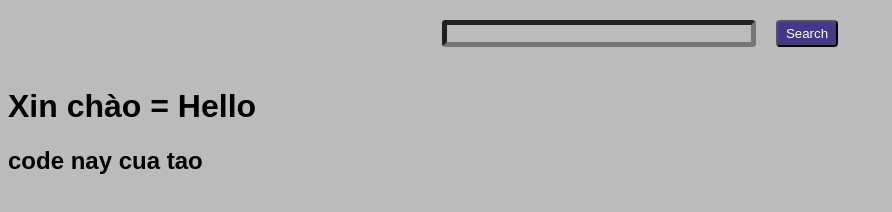
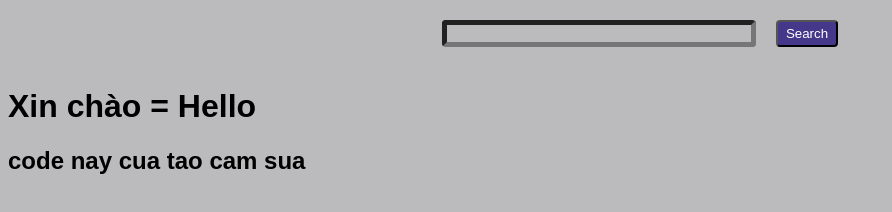
Before and after one commit to thienhuong151/demo-b12, a plain HTML site: page index.html in a window 1280 px wide. Shown: the whole page, without its empty margins (0-892 px from the left). Drawn offline with nearby package versions, Linux system fonts and the light colour scheme; no server answers.

Commit message:
Update index.html

```diff
--- a/index.html
+++ b/index.html
@@ -16,7 +16,7 @@
 
     </div>
     <h1>Xin chào = Hello </h1>
-    <h2>code nay cua tao</h2>
+    <h2>code nay cua tao cam sua</h2>
   </div>
 
 
```
